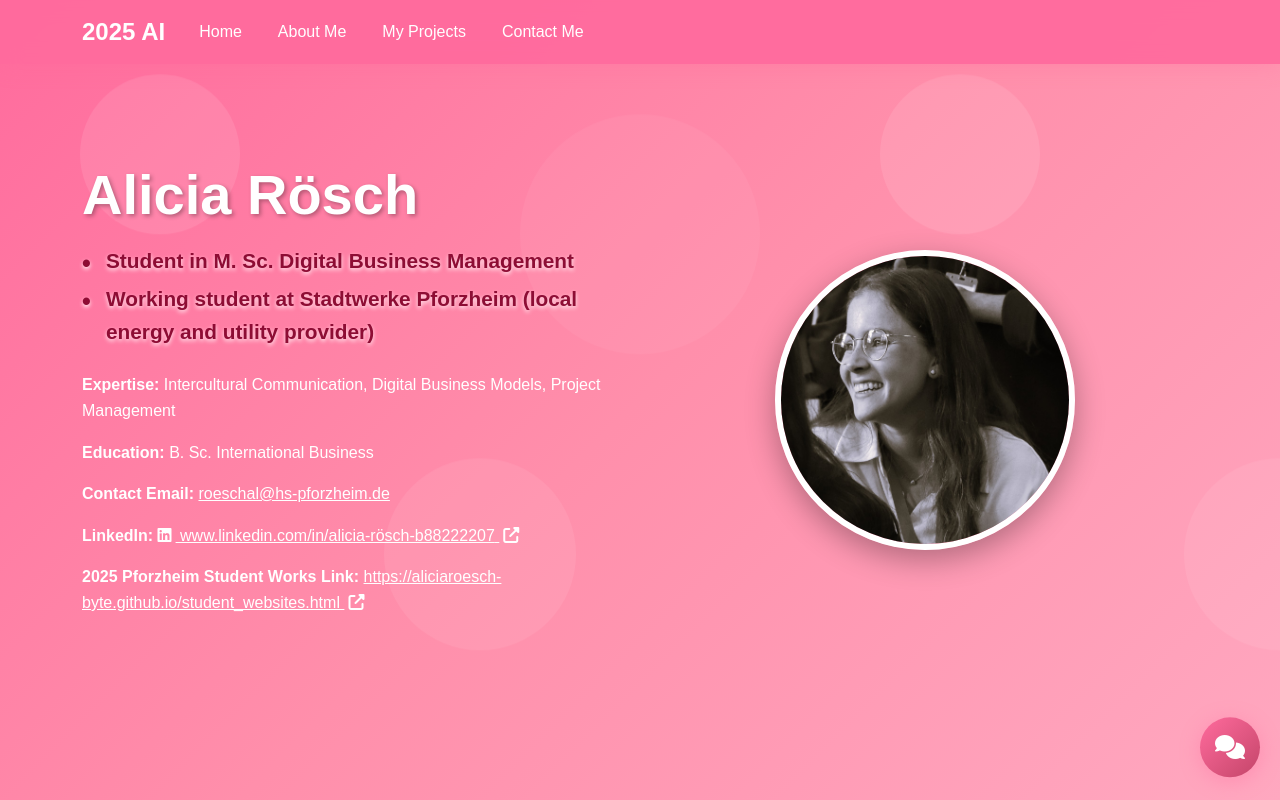
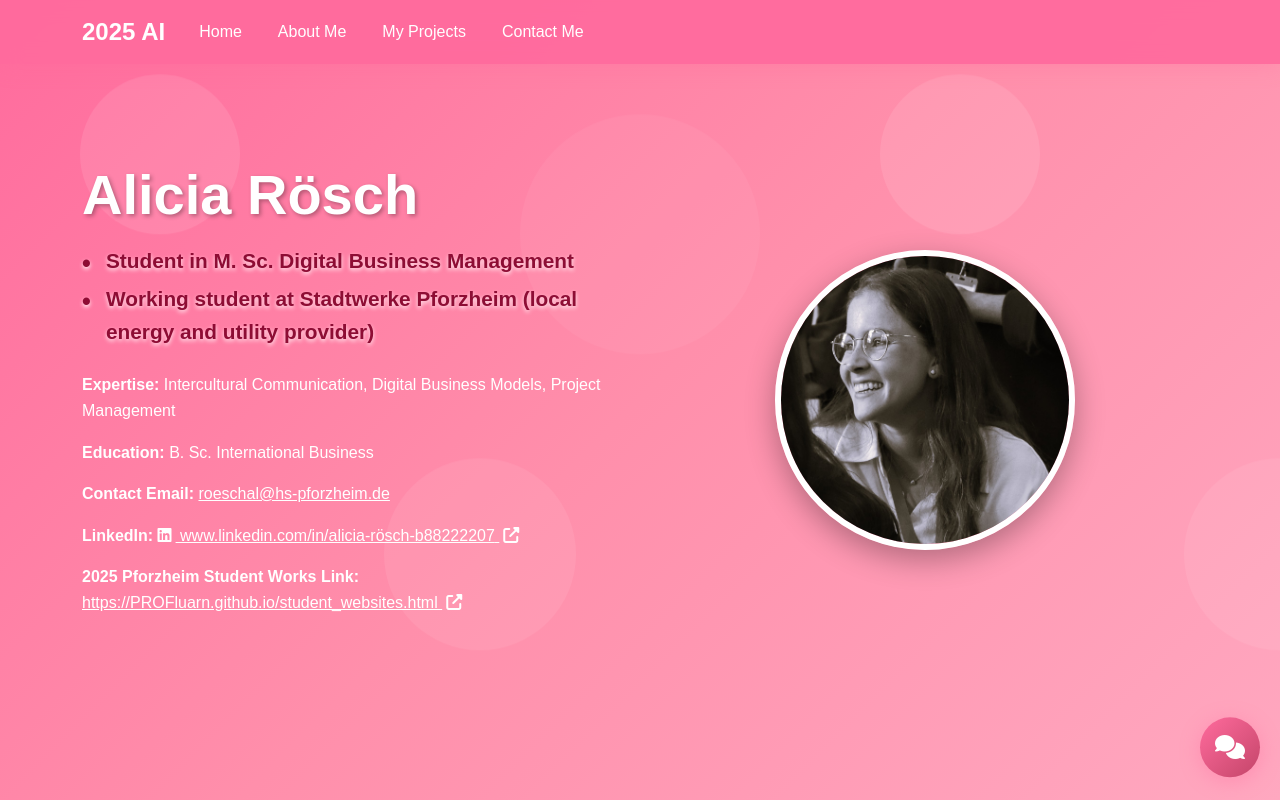
Before and after one commit to aliciaroesch-byte/aliciaroesch-byte.github.io, a plain HTML site: page index.html in a window 1280 px wide. Shown: the top 800 px of the page. Drawn offline with nearby package versions, Linux system fonts and the light colour scheme.

Commit message:
Update index.html

```diff
--- a/index.html
+++ b/index.html
@@ -99,8 +99,8 @@
                     </div>
                     <div class="mb-4">
                         <strong>2025 Pforzheim Student Works Link:</strong>
-                        <a href="https://aliciaroesch-byte.github.io/student_websites.html" target="_blank" class="text-white">
-                            https://aliciaroesch-byte.github.io/student_websites.html
+                        <a href="https://PROFluarn.github.io/student_websites.html" target="_blank" class="text-white">
+                            https://PROFluarn.github.io/student_websites.html
                             <i class="fas fa-external-link-alt ms-1"></i>
                         </a>
                     </div>
```
